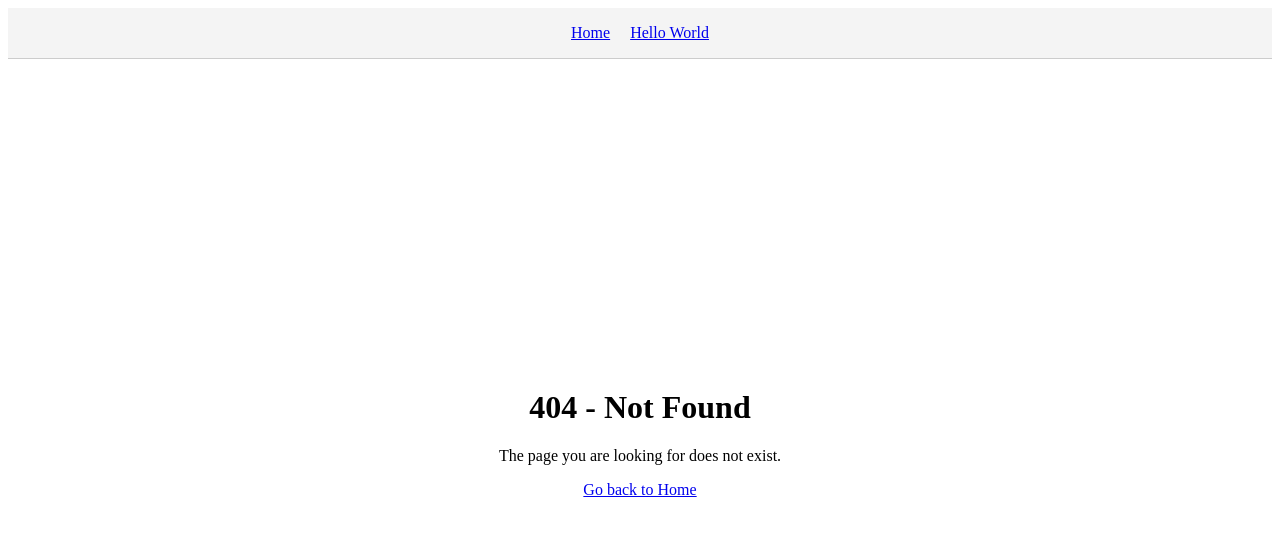
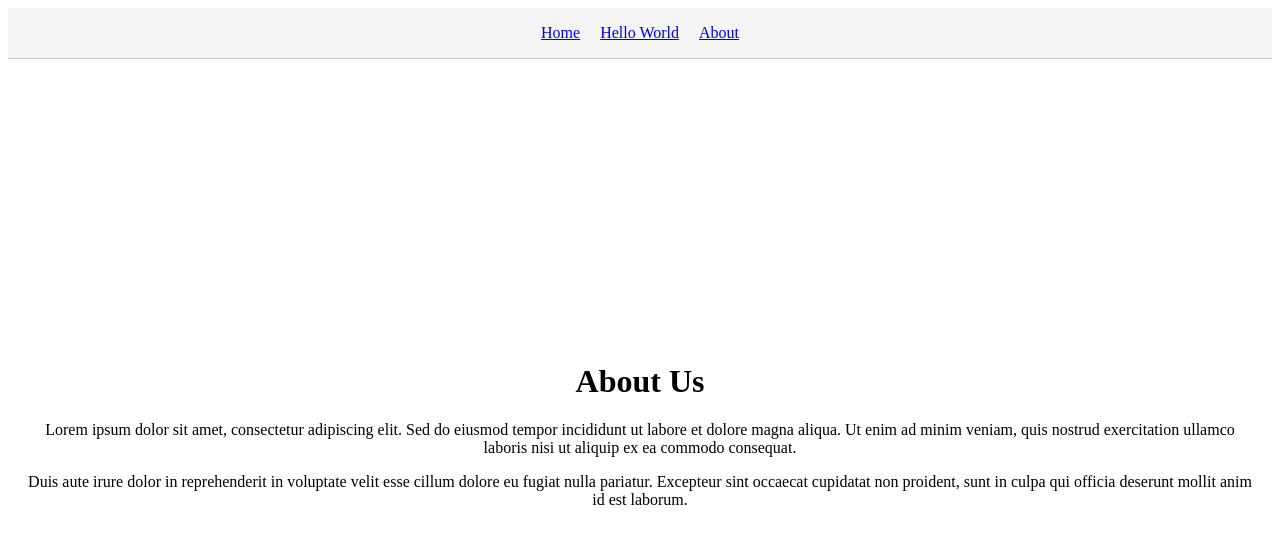
Before and after one commit to mahmoudqasim25/victim, a React (Vite) app: page /about in a window 1280 px wide. Before the commit this address had no page. Shown: the top 544 px of the page. Built offline with nearby package versions, Linux system fonts and the light colour scheme.

Commit message:
feat: [US-001] - Create the About page component

```diff
--- a/src/App.jsx
+++ b/src/App.jsx
@@ -2,6 +2,7 @@ import { BrowserRouter as Router, Routes, Route } from 'react-router-dom'
 import Navbar from './components/Navbar'
 import Home from './pages/Home'
 import HelloWorld from './pages/HelloWorld'
+import About from './pages/About'
 import NotFound from './pages/NotFound'
 
 const containerStyle = {
@@ -26,6 +27,7 @@ function App() {
           <Routes>
             <Route path="/" element={<Home />} />
             <Route path="/hello" element={<HelloWorld />} />
+            <Route path="/about" element={<About />} />
             <Route path="*" element={<NotFound />} />
           </Routes>
         </main>
--- a/src/components/Navbar.jsx
+++ b/src/components/Navbar.jsx
@@ -14,6 +14,7 @@ function Navbar() {
     <nav style={navStyle}>
       <Link to="/">Home</Link>
       <Link to="/hello">Hello World</Link>
+      <Link to="/about">About</Link>
     </nav>
   )
 }
--- /dev/null
+++ b/src/pages/About.jsx
@@ -0,0 +1,11 @@
+function About() {
+  return (
+    <div style={{ textAlign: 'center', padding: '20px' }}>
+      <h1>About Us</h1>
+      <p>Lorem ipsum dolor sit amet, consectetur adipiscing elit. Sed do eiusmod tempor incididunt ut labore et dolore magna aliqua. Ut enim ad minim veniam, quis nostrud exercitation ullamco laboris nisi ut aliquip ex ea commodo consequat.</p>
+      <p>Duis aute irure dolor in reprehenderit in voluptate velit esse cillum dolore eu fugiat nulla pariatur. Excepteur sint occaecat cupidatat non proident, sunt in culpa qui officia deserunt mollit anim id est laborum.</p>
+    </div>
+  );
+}
+
+export default About;
```
